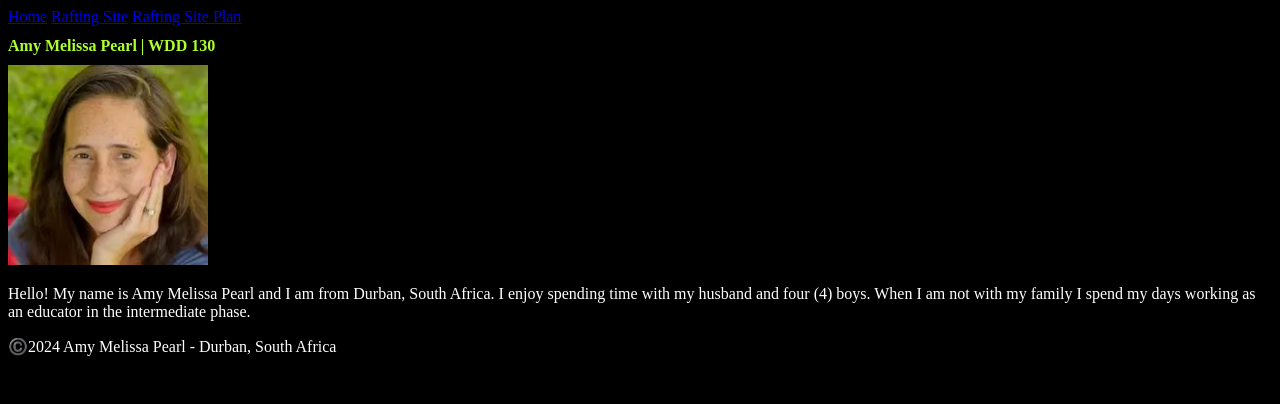
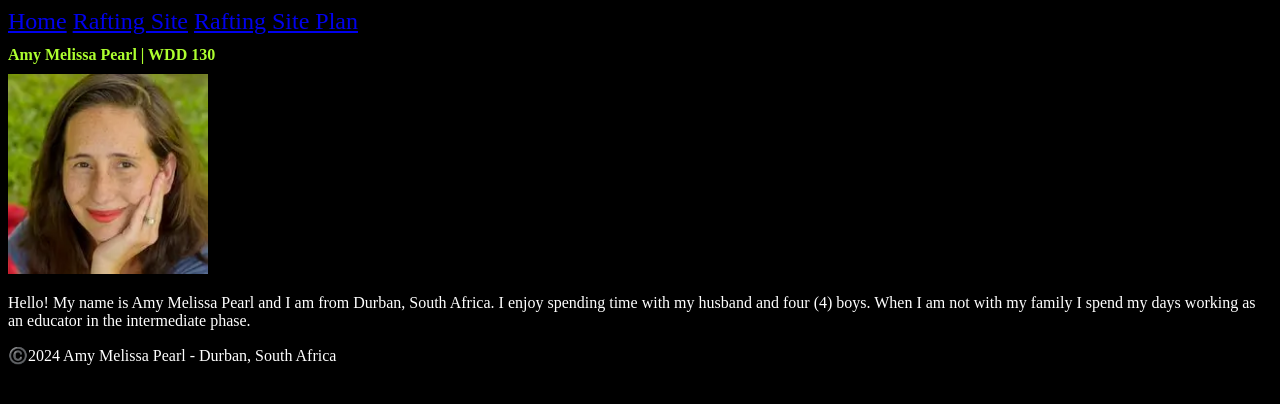
Before and after one commit to amymelissapearl/wdd130, a plain HTML site: page index.html in a window 1280 px wide. Drawn offline with Linux system fonts and the light colour scheme.

Commit message:
Update styles.css

```diff
--- a/styles.css
+++ b/styles.css
@@ -3,7 +3,10 @@ body {
     background-color: black;
 }
 
-
+nav {
+    color: lightcoral;
+    font-size: 24px;
+}
 
 h1 {
     color : greenyellow;
```
